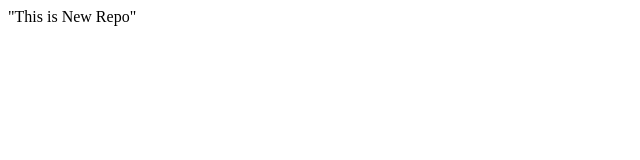
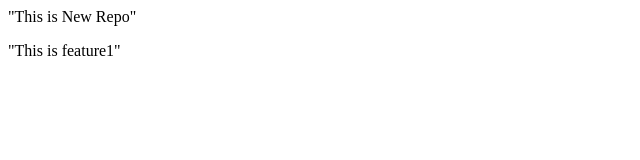
Before and after one commit to RIJAN-GH/localrepo, a plain HTML site: page index.html in a window 1280 px wide. Shown: the full height of the page, 0-640 px from the left. Drawn offline with Linux system fonts and the light colour scheme.

Commit message:
add new feature

```diff
--- a/index.html
+++ b/index.html
@@ -1 +1,2 @@
 <p>"This is New Repo"</p>
+<p>"This is feature1"</p>
```
